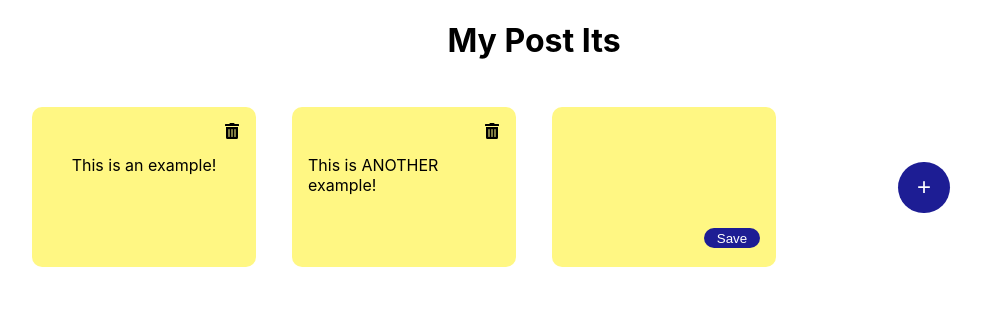
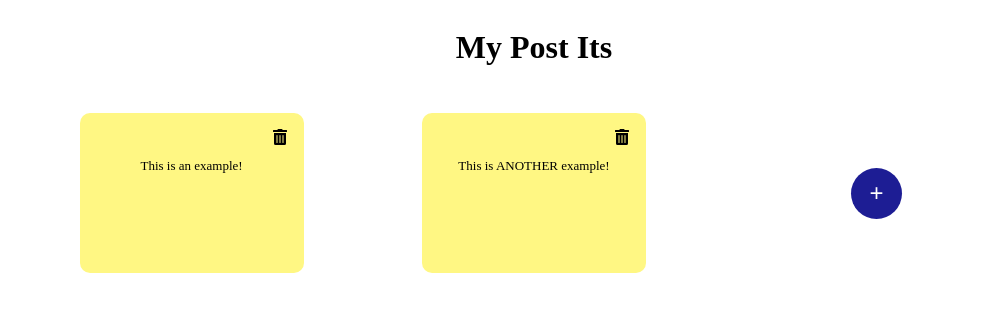
Before and after one commit to dgiacco/Post-It-App, a React (Create React App) app: page / in a window 1280 px wide. Shown: the top 312 px of the page, without its empty margins (106-1087 px from the left). Built offline with nearby package versions, Linux system fonts and the light colour scheme.

Commit message:
add functionality to addButton and NewPostIt component

```diff
--- a/package.json
+++ b/package.json
@@ -10,6 +10,7 @@
     "react-dom": "^17.0.2",
     "react-icons": "^4.2.0",
     "react-scripts": "4.0.3",
+    "uuid": "^8.3.2",
     "web-vitals": "^1.1.2"
   },
   "scripts": {
--- a/src/App.js
+++ b/src/App.js
@@ -1,16 +1,28 @@
 import './App.css';
 import { useState } from 'react';
 import PostItList from './Components/PostItList';
+import { v4 as uuidv4 } from 'uuid';
 
 const App = () => {
-  const [ postIt, setPostIt ] = useState([
+  const [ postIts, setPostIts ] = useState([
     {
+      id: uuidv4(),
       text: "This is an example!"
     },
     {
+      id: uuidv4(),
       text: "This is ANOTHER example!"
     }
   ]);
+
+  const addPostIt = (text) => {
+    const newPostIt = {
+      id: uuidv4(),
+      text: text
+    };
+    const newPostIts = [...postIts, newPostIt];
+    setPostIts(newPostIts);
+  };
 
   return (
     <div>
@@ -18,7 +30,7 @@ const App = () => {
         <h1>My Post Its</h1>
       </div>
       <div className="postit-container">
-        <PostItList postIt={ postIt }/>
+        <PostItList postIt={ postIts } addPostIt={ addPostIt }/>
       </div>
     </div>
   );
--- a/src/Components/NewPostIt.jsx
+++ b/src/Components/NewPostIt.jsx
@@ -1,9 +1,35 @@
-const NewPostIt = () => {
+import { useState } from 'react';
+
+const NewPostIt = ({ addPostIt, setIsCreating }) => {
+  const [ newText, setNewText ] = useState('');
+
+  const handleTextChange = (e) => {
+    setNewText(e.target.value);
+  }
+
+  const saveText = () => {
+    if(newText.length !== 0) {
+      addPostIt(newText);
+      setIsCreating(false);
+    }
+  };
+
+  const cancelCreate = () => {
+    setIsCreating(false);
+  }
+
   return (
     <div className="postit new">
-            <textarea rows="5" cols="8" autoFocus></textarea>
+      <textarea
+        rows="5"
+        cols="8"
+        autoFocus
+        required
+        value={ newText }
+        onChange={ handleTextChange }></textarea>
       <div className="newPostIt-footer">
-                <button className="saveButton">Save</button>
+        <button className="newPostItButtons" onClick={ cancelCreate }>Cancel</button>
+        <button className="newPostItButtons" onClick={ saveText }>Save</button>
       </div>
     </div>
   )
--- a/src/Components/PostItList.jsx
+++ b/src/Components/PostItList.jsx
@@ -1,14 +1,17 @@
+import { useState } from 'react';
 import PostIt from "./PostIt";
 import NewPostIt from "./NewPostIt";
 
-const PostItList = ({ postIt }) => {
+const PostItList = ({ postIt, addPostIt }) => {
+  const [isCreating, setIsCreating] = useState(false);
+
   return (
     <div className="postit-list">
       { postIt.map((postIt) => (
-        <PostIt text={ postIt.text }/>
+        <PostIt key={ postIt.id } id={ postIt.id } text={ postIt.text }/>
       )) }
-      <NewPostIt />
-      <button className="addButton">+</button>
+      { isCreating && <NewPostIt addPostIt={ addPostIt } setIsCreating={ setIsCreating }/> }
+      { !isCreating && <button className="addButton" onClick={() => setIsCreating(true)}>+</button>}
     </div>
   );
 };
--- a/src/index.css
+++ b/src/index.css
@@ -1,17 +1,3 @@
-body {
-  margin: 0;
-  font-family: -apple-system, BlinkMacSystemFont, 'Segoe UI', 'Roboto', 'Oxygen',
-    'Ubuntu', 'Cantarell', 'Fira Sans', 'Droid Sans', 'Helvetica Neue',
-    sans-serif;
-  -webkit-font-smoothing: antialiased;
-  -moz-osx-font-smoothing: grayscale;
-}
-
-code {
-  font-family: source-code-pro, Menlo, Monaco, Consolas, 'Courier New',
-    monospace;
-}
-
 .header {
   display: flex;
   flex-direction: column;
@@ -55,6 +41,7 @@ code {
   display: flex;
   justify-content: center;
   align-items: center;
+  font-size: small;
 }
 
 .addButton {
@@ -75,10 +62,15 @@ code {
   cursor: pointer;
 }
 
+.postit.new {
+  padding-top: 2vw;
+}
+
 textarea {
   border: none;
   resize: none;
   background-color: #fff783;
+  font-size: small;
 }
 
 textarea:focus {
@@ -87,11 +79,11 @@ textarea:focus {
 
 .newPostIt-footer {
   display: flex;
-  flex-direction: row-reverse;
+  justify-content: space-between;
   margin-top: 2vw;
 }
 
-.saveButton {
+.newPostItButtons {
   border: none;
   border-radius: 10px;
   background-color: rgb(29, 29, 148);
@@ -99,7 +91,7 @@ textarea:focus {
   padding: 0.2vw 1vw 0.2vw 1vw;
 }
 
-.saveButton:hover {
+.newPostItButtons:hover {
   background-color: rgb(38, 38, 196);
   cursor: pointer;
 }
```
Also changed, not shown: 1 other file (tests, documents, lock files or other folders). Lines whose indentation alone changed are shown as unchanged.
